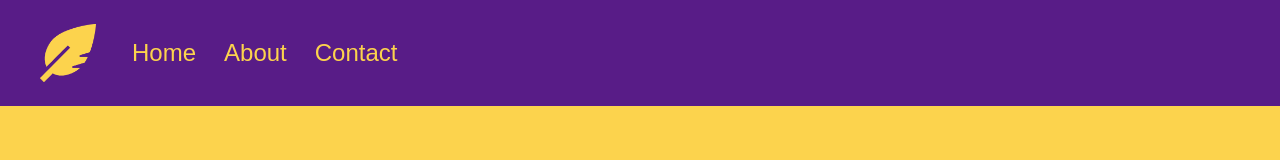
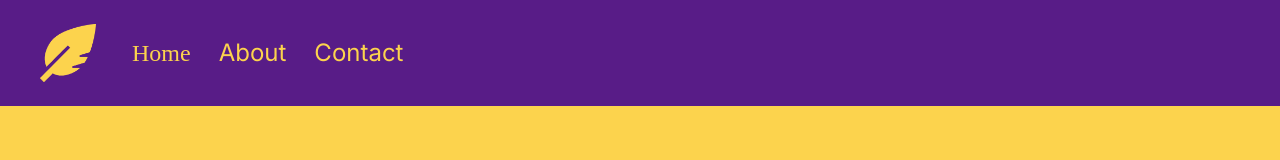
Before and after one commit to gdloparco/K_cover_letter_gen, a Next.js app in the folder frontend/: page / in a window 1280 px wide. Shown: the top 160 px of the page. Built offline with nearby package versions, Linux system fonts and the light colour scheme.

Commit message:
tests on fonts

```diff
--- a/frontend/app/components/Navbar.tsx
+++ b/frontend/app/components/Navbar.tsx
@@ -58,7 +58,7 @@ export default function Navbar() {
         </div>
         {/* <!-- Primary Navigation --> */}
         <div className="hidden md:flex md:flex-row flex-col items-center justify-start md:space-x-1 navigation-menu pb-3 md:pb-0 text-2xl">
-          <a href="#" className="font-Permanent_Marker py-2 px-3 block">
+          <a href="#" className="font-permanent py-2 px-3 block">
             Home
           </a>
           <a href="#" className="py-2 px-3 block">
--- a/frontend/app/globals.css
+++ b/frontend/app/globals.css
@@ -2,7 +2,7 @@
 @tailwind components;
 @tailwind utilities;
 
-@import url('https://fonts.googleapis.com/css2?family=Permanent+Marker&family=Ubuntu:ital,wght@0,300;0,400;0,500;0,700;1,300;1,400;1,500;1,700&display=swap');
+@import url('https://fonts.googleapis.com/css2?family=Permanent+Marker&display=swap');
 
 :root {
   --foreground-rgb: 0, 0, 0;
--- a/frontend/tailwind.config.ts
+++ b/frontend/tailwind.config.ts
@@ -17,7 +17,7 @@ const config: Config = {
       fontFamily: {
         // Ubuntu: ['"Ubuntu"', "sans-serif"],
         // Prompt: ['"Prompt"', "sans-serif"],
-        Permanent_Marker: ['"Permanent_Marker"', "sans-serif"],
+        permanent: ['"Permanent Marker"'],
         // Pacifico: ['"Pacifico"', "sans-serif"],
       },
     },
```
